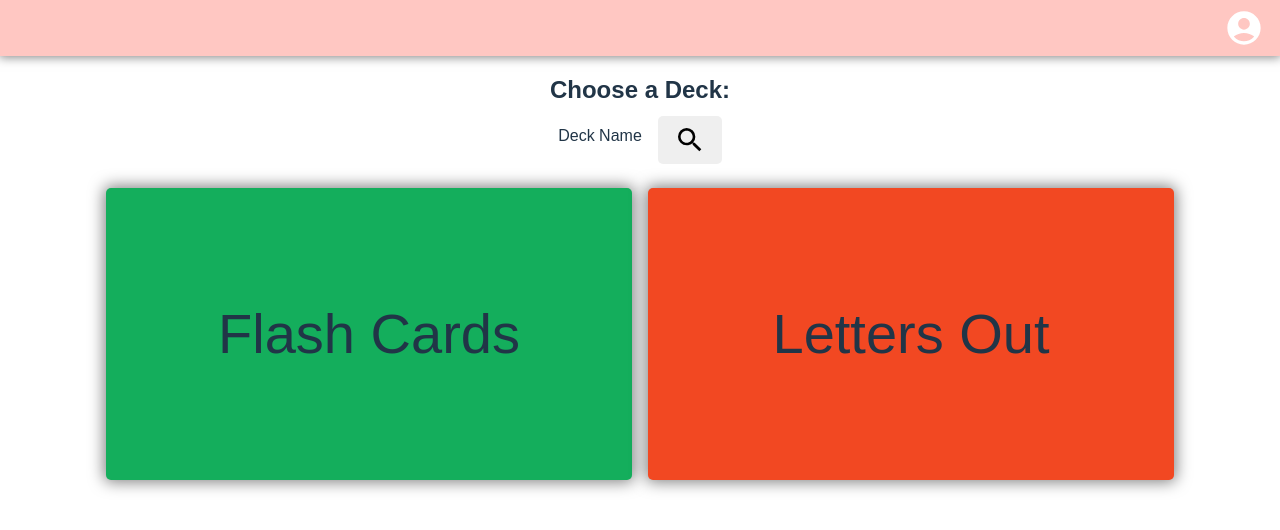
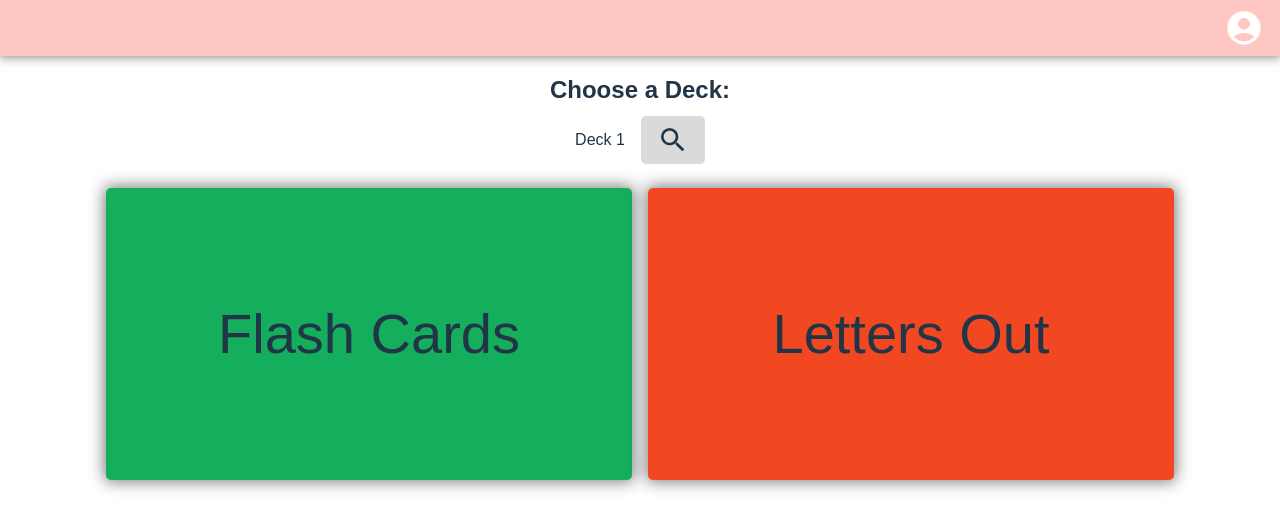
Before and after one commit to rodolforecordon/laughing-memory, a React (Vite) app: page / in a window 1280 px wide. Shown: the top 530 px of the page. Built offline with nearby package versions, Linux system fonts and the light colour scheme; a web font is replaced by a local one.

Commit message:
create deck context

```diff
--- a/src/App.tsx
+++ b/src/App.tsx
@@ -2,15 +2,19 @@ import { NavContextProvider } from './contexts/NavContext';
 import Header from './components/Header';
 import Router from './Router';
 import './App.css';
+import { DeckContextProvider } from './contexts/DeckContext';
 
 function App() {
   return (
     <div className="App">
       <NavContextProvider>
-        <Header />
-        <main>
-          <Router />
-        </main>
+        <DeckContextProvider>
+          <Header />
+
+          <main>
+            <Router />
+          </main>
+        </DeckContextProvider>
       </NavContextProvider>
     </div>
   );
--- a/src/components/Home/DeckSearch/DeckSearch.module.css
+++ b/src/components/Home/DeckSearch/DeckSearch.module.css
@@ -8,16 +8,17 @@
   width: 100%;
 }
 
-.searchContainer button {
+.searchContainer a {
+  all: unset;
+  background-color: #dadada;
   border: none;
   border-radius: 5px;
-  margin-top: .5rem;
   padding: .5rem 1rem;
   font-size: 2rem;
   cursor: pointer;
 }
 
-.searchContainer:active button {
+.searchContainer:active a {
   opacity: 50%;
 }
 
@@ -27,4 +28,10 @@
   justify-content: center;
   width: 100%;
   gap: 1rem;
+
+  margin-top: .5rem;
 }
+
+.searchInfo span {
+
+}
--- a/src/components/Home/DeckSearch/index.tsx
+++ b/src/components/Home/DeckSearch/index.tsx
@@ -1,18 +1,20 @@
+import { useContext } from 'react';
 import { Link } from 'react-router-dom';
+import { DeckContext } from '../../../contexts/DeckContext';
 import SearchIcon from '../SearchButton';
 import classes from './DeckSearch.module.css';
 
 const DeckSearch = () => {
+  const { deck } = useContext(DeckContext);
+
   return (
     <div className={classes.searchContainer}>
       <h1>Choose a Deck:</h1>
       <div className={classes.searchInfo}>
-        {true && 'Deck Name'}
-        <button>
-          <Link to="/decks">
-            <SearchIcon />
-          </Link>
-        </button>
+        <span>{deck.name || 'Deck Name'}</span>
+        <Link to="/decks">
+          <SearchIcon />
+        </Link>
       </div>
     </div>
   );
--- /dev/null
+++ b/src/contexts/DeckContext.tsx
@@ -0,0 +1,71 @@
+import React, { ReactNode, useEffect, useState } from 'react';
+
+type DeckContextProvider = {
+  children: ReactNode;
+};
+
+type Cards = {
+  id: string;
+  frontText: string;
+  backText: string;
+};
+
+interface IDeck {
+  id: string;
+  name: string;
+  cards: Cards[];
+}
+
+// CREATE CONTEXT
+export const DeckContext = React.createContext({} as any);
+
+// CREATE CONTEXT PROVIDER
+export const DeckContextProvider = ({
+  children,
+}: DeckContextProvider) => {
+  const [deck, setDeck] = useState<IDeck | {}>({
+    id: '001',
+    name: 'Deck 1',
+    cards: [
+      {
+        id: '0001',
+        frontText: 'front text 1',
+        backText: 'back text 1',
+      },
+      {
+        id: '0002',
+        frontText: 'front text 2',
+        backText: 'back text 2',
+      },
+      {
+        id: '0003',
+        frontText: 'front text 3',
+        backText: 'back text 3',
+      },
+    ],
+  });
+
+  // useEffect(() => {
+  //   () => {
+  //     const fetchedDeck = {
+  //       id: '001',
+  //       name: 'Deck 1',
+  //       cards: [
+  //         { id: '0001', frontText: 'front text 1', backText: 'back text 1' },
+  //         { id: '0002', frontText: 'front text 2', backText: 'back text 2' },
+  //         { id: '0003', frontText: 'front text 3', backText: 'back text 3' },
+  //       ],
+  //     };
+  //   };
+
+  //   return () => {
+  //     setDeck({});
+  //   };
+  // }, [deck, setDeck]);
+
+  return (
+    <DeckContext.Provider value={{ deck }}>
+      {children}
+    </DeckContext.Provider>
+  );
+};
--- a/src/contexts/NavContext.tsx
+++ b/src/contexts/NavContext.tsx
@@ -5,7 +5,11 @@ import EditIcon from '../components/Header/NavIcons/EditIcon';
 import ReturnIcon from '../components/Header/NavIcons/ReturnIcon';
 
 // TYPES DECLARATIONS
-type ActiveIcons = [ReactNode | null, ReactNode | null, ReactNode | null];
+type ActiveIcons = [
+  ReactNode | null,
+  ReactNode | null,
+  ReactNode | null
+];
 
 type Mode = {
   mode: string;
@@ -35,7 +39,9 @@ interface NavState {
 export const NavContext = React.createContext({} as NavContextType);
 
 // CREATE CONTEXT PROVIDER
-export const NavContextProvider = ({ children }: NavContextProviderProps) => {
+export const NavContextProvider = ({
+  children,
+}: NavContextProviderProps) => {
   const memoModes: IMemoModes = [
     {
       mode: 'Home',
```
Also changed, not shown: .prettierrc.json.
